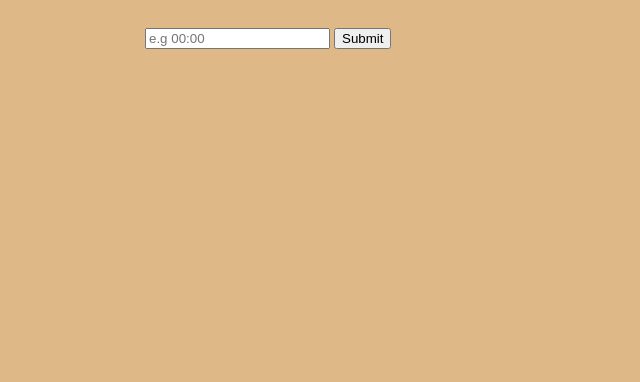
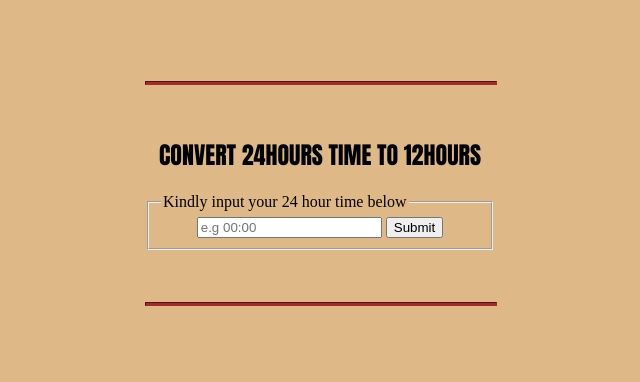
Before and after one commit to hyghdrogin/my-first-project, a plain HTML site: page index.html in a window 1280 px wide. Shown: the whole page, without its empty margins (320-960 px from the left). Drawn offline with Linux system fonts and the light colour scheme.

Commit message:
Update index.html

```diff
--- a/index.html
+++ b/index.html
@@ -8,16 +8,16 @@
     <link href="style.css" rel="stylesheet" type="text/css" />
   </head>
     <body>
-        <!-- <hr>
-        <div align = "center"> -->
-            <!-- <h2>CONVERT 24HOURS TIME TO 12HOURS</h2>
+        <hr>
+        <div align = "center">
+            <h2>CONVERT 24HOURS TIME TO 12HOURS</h2>
             <fieldset>
-                <legend>Kindly input your 24 hour time below</legend> -->
+                <legend>Kindly input your 24 hour time below</legend>
                 <input id="abc" type="text" placeholder="e.g 00:00"/>
                 <button id="submit">Submit</button>
-            <!-- </fieldset> -->
-        <!-- </div> -->
-        <!-- <hr> -->
+            </fieldset>
+        </div>
+        <hr>
         <script src="./timeConverter.js"></script>
     </body>
 </html>
```
